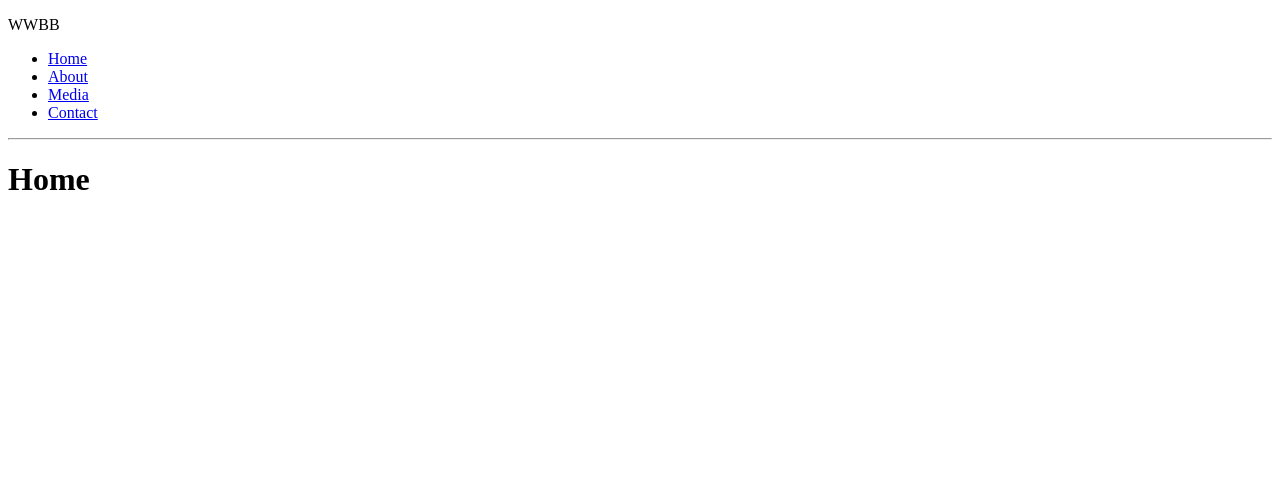
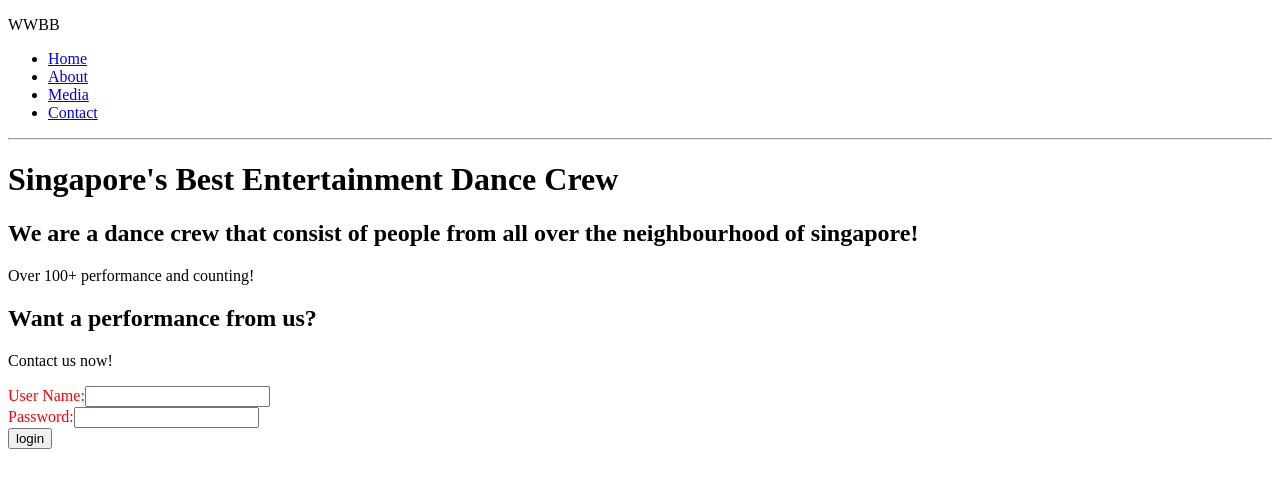
Before and after one commit to saywandeusher/Project-4-WWBB, a React app in the folder wwbb/: page / in a window 1280 px wide. Shown: the top 488 px of the page. Built offline with nearby package versions, Linux system fonts and the light colour scheme.

Commit message:
fill home.js

```diff
--- a/wwbb/src/views/Home.js
+++ b/wwbb/src/views/Home.js
@@ -1,11 +1,27 @@
 import React from 'react'
+import LoginForm from '../components/loginform';
 
 export default class Home extends React.Component {
 
   render() {
     return (
-      <div className="Home">
-        <h1>Home</h1>
+      <div id="Home" className="main-content">
+
+        <div className="main-content-1">
+          <h1>Singapore's Best Entertainment Dance Crew</h1>
+        </div>
+
+        <div className="main-content-2">
+          <h2>We are a dance crew that consist of people from all over the neighbourhood of singapore!</h2>
+          <p>Over 100+ performance and counting!</p>
+        </div>
+
+        <div className="main-content-2">
+          <h2>Want a performance from us?</h2>
+          <p>Contact us now!</p>
+          <LoginForm />
+        </div>
+
       </div>
     );
   }
```
